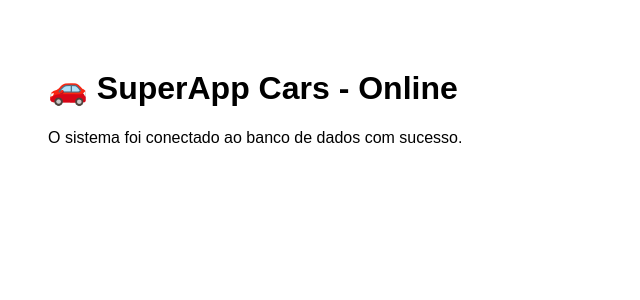
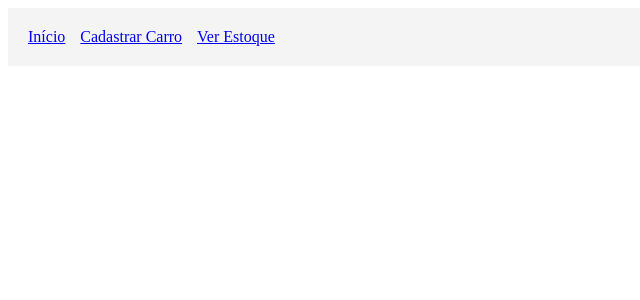
Before and after one commit to pixelupmrk/meucarroOnline, a Next.js app: page / in a window 1280 px wide. Shown: the top 300 px of the page, without its empty margins (0-640 px from the left). Built offline with nearby package versions, Linux system fonts and the light colour scheme.

Commit message:
Refactor Home component to RootLayout with navigation

```diff
--- a/src/app/page.js
+++ b/src/app/page.js
@@ -1,8 +1,14 @@
-export default function Home() {
+export default function RootLayout({ children }) {
   return (
-    <div style={{ padding: '40px', fontFamily: 'sans-serif' }}>
-      <h1>🚗 SuperApp Cars - Online</h1>
-      <p>O sistema foi conectado ao banco de dados com sucesso.</p>
-    </div>
-  );
+    <html lang="pt-br">
+      <body>
+        <nav style={{ padding: '20px', background: '#f4f4f4', marginBottom: '20px', display: 'flex', gap: '15px' }}>
+          <a href="/">Início</a>
+          <a href="/cadastro">Cadastrar Carro</a>
+          <a href="/lista">Ver Estoque</a>
+        </nav>
+        {children}
+      </body>
+    </html>
+  )
 }
```
